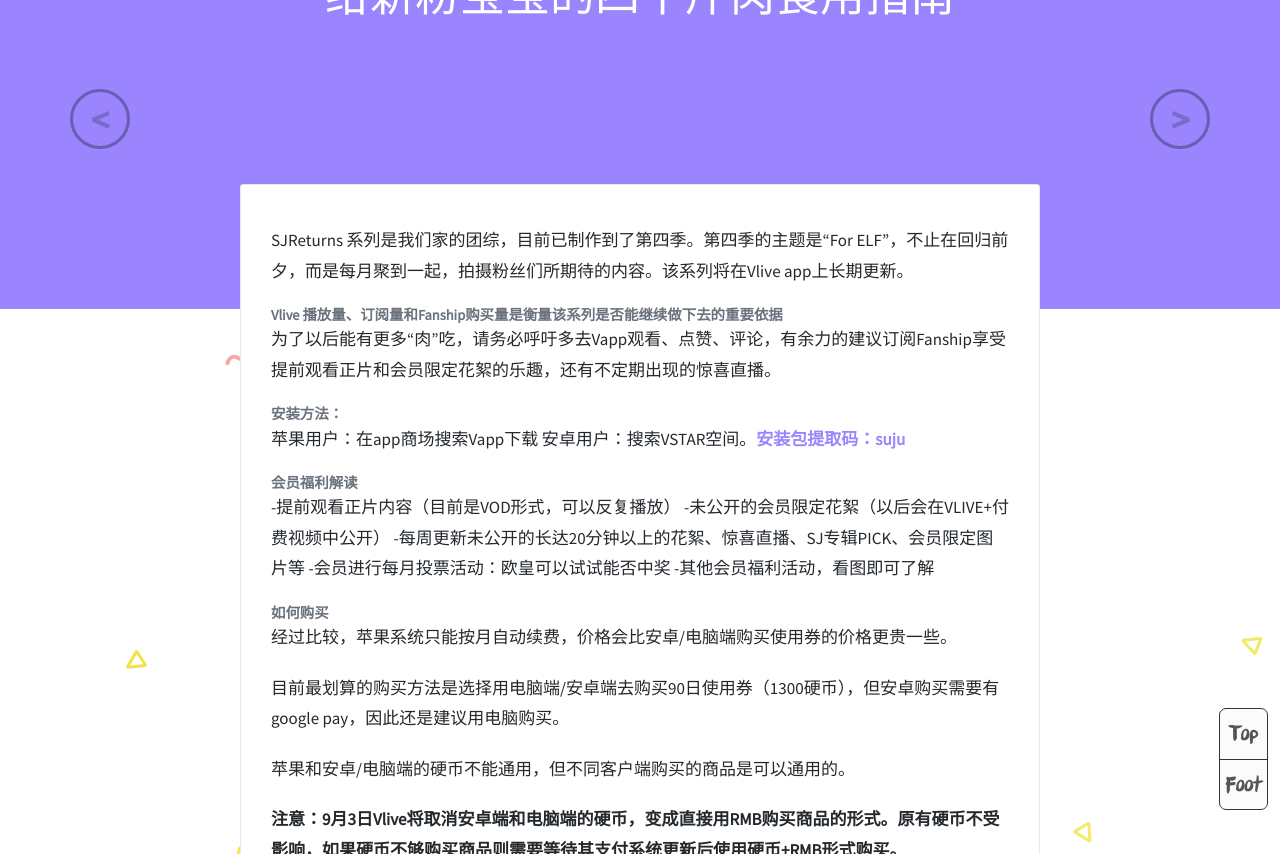
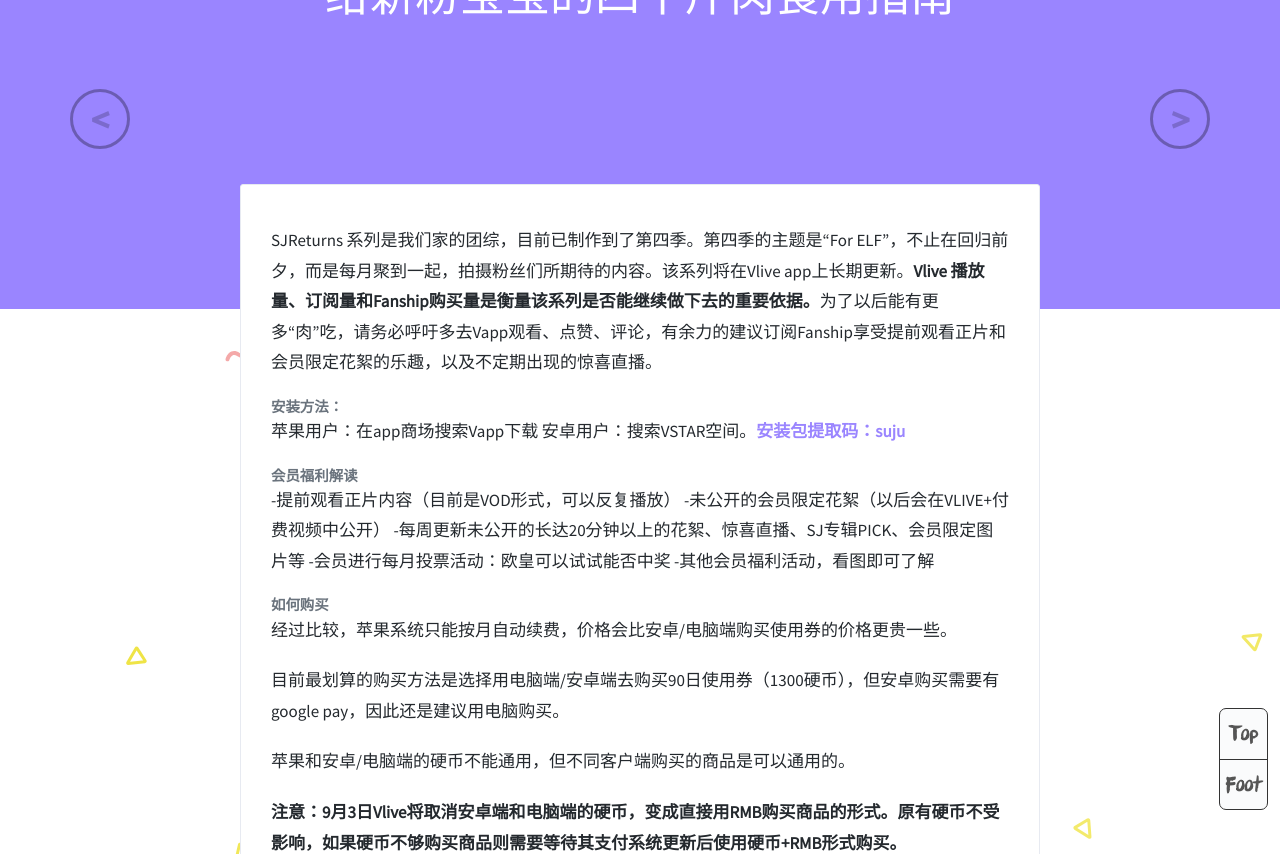
Before and after one commit to penglanxindong1106/penglanxindong1106.github.io, a Jekyll site: the page built from _posts/2020-08-12-给新粉宝宝的四十斤肉食用指南.md, in a window 1280 px wide and 900 px high, scrolled down 316 px, cut to the strip 0-854 px from the top of the window. Built offline with Jekyll 4.4.1, drawn with Linux system fonts in a browser that asks for light colours; comment, search, counter and statistics services are not loaded.

Commit message:
Update 2020-08-12-给新粉宝宝的四十斤肉食用指南.md

```diff
--- a/_posts/2020-08-12-给新粉宝宝的四十斤肉食用指南.md
+++ b/_posts/2020-08-12-给新粉宝宝的四十斤肉食用指南.md
@@ -6,11 +6,7 @@
   - SJReturns
 ---
 
-SJReturns 系列是我们家的团综，目前已制作到了第四季。第四季的主题是“For ELF”，不止在回归前夕，而是每月聚到一起，拍摄粉丝们所期待的内容。该系列将在Vlive app上长期更新。
-
-###### **Vlive 播放量、订阅量和Fanship购买量是衡量该系列是否能继续做下去的重要依据**
-
-为了以后能有更多“肉”吃，请务必呼吁多去Vapp观看、点赞、评论，有余力的建议订阅Fanship享受提前观看正片和会员限定花絮的乐趣，还有不定期出现的惊喜直播。
+SJReturns 系列是我们家的团综，目前已制作到了第四季。第四季的主题是“For ELF”，不止在回归前夕，而是每月聚到一起，拍摄粉丝们所期待的内容。该系列将在Vlive app上长期更新。**Vlive 播放量、订阅量和Fanship购买量是衡量该系列是否能继续做下去的重要依据。**为了以后能有更多“肉”吃，请务必呼吁多去Vapp观看、点赞、评论，有余力的建议订阅Fanship享受提前观看正片和会员限定花絮的乐趣，以及不定期出现的惊喜直播。
 
 ###### **安装方法：**
 
```
